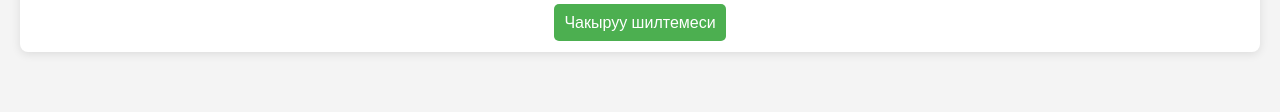
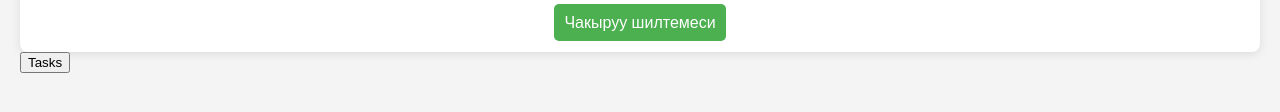
Before and after one commit to kg07nurislamdlDev/VGCointest, a plain HTML site: page index.html in a window 1280 px wide. Shown: the part 218-330 px from the top of the page. Drawn offline with Linux system fonts and the light colour scheme.

Commit message:
Update index.html

```diff
--- a/index.html
+++ b/index.html
@@ -46,7 +46,7 @@
     <p><strong>Monetalar:</strong> <span id="userCoins">0</span></p>
     <a id="inviteLink" class="invite-link" href="#">Чакыруу шилтемеси</a>
 </div>
-
+<a href="tasks.html"><button>Tasks</button> </a>
 <script>
     // Telegram Web App initialization
     const tg = window.Telegram.WebApp;
```
